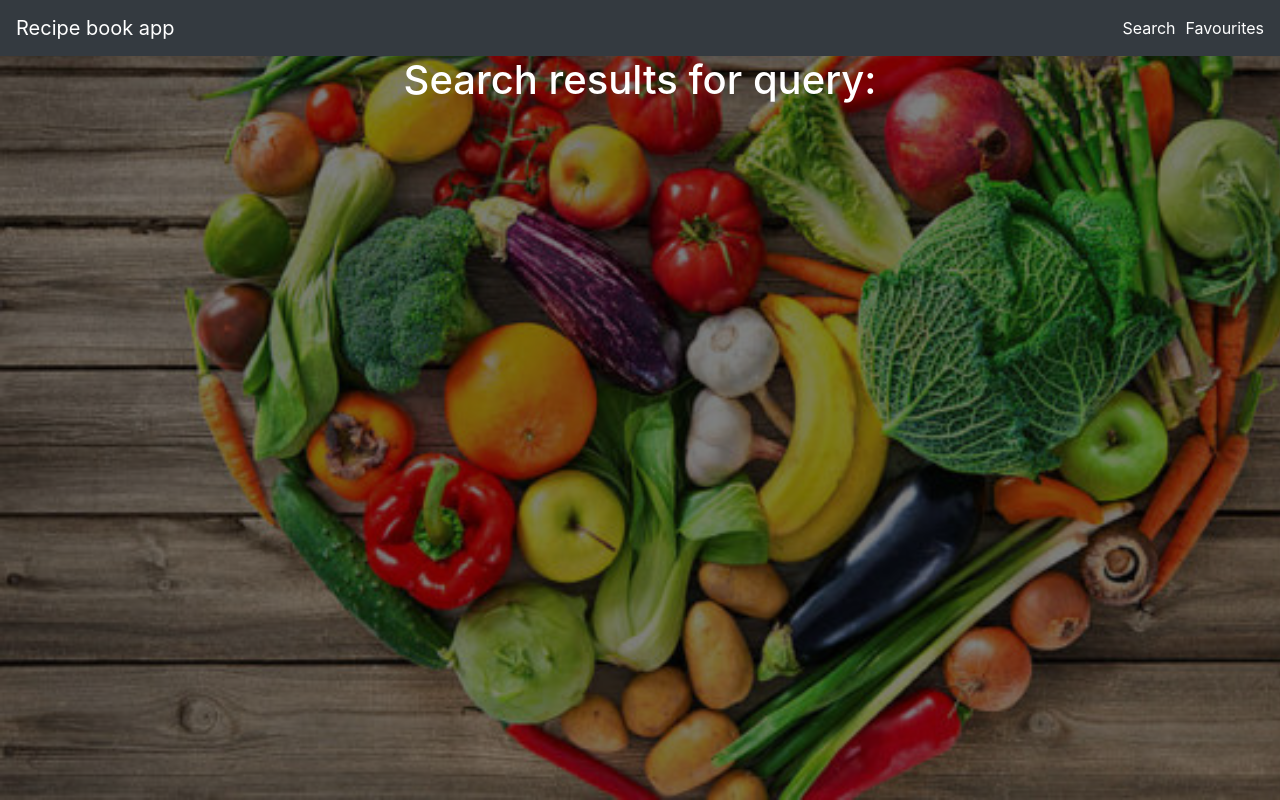
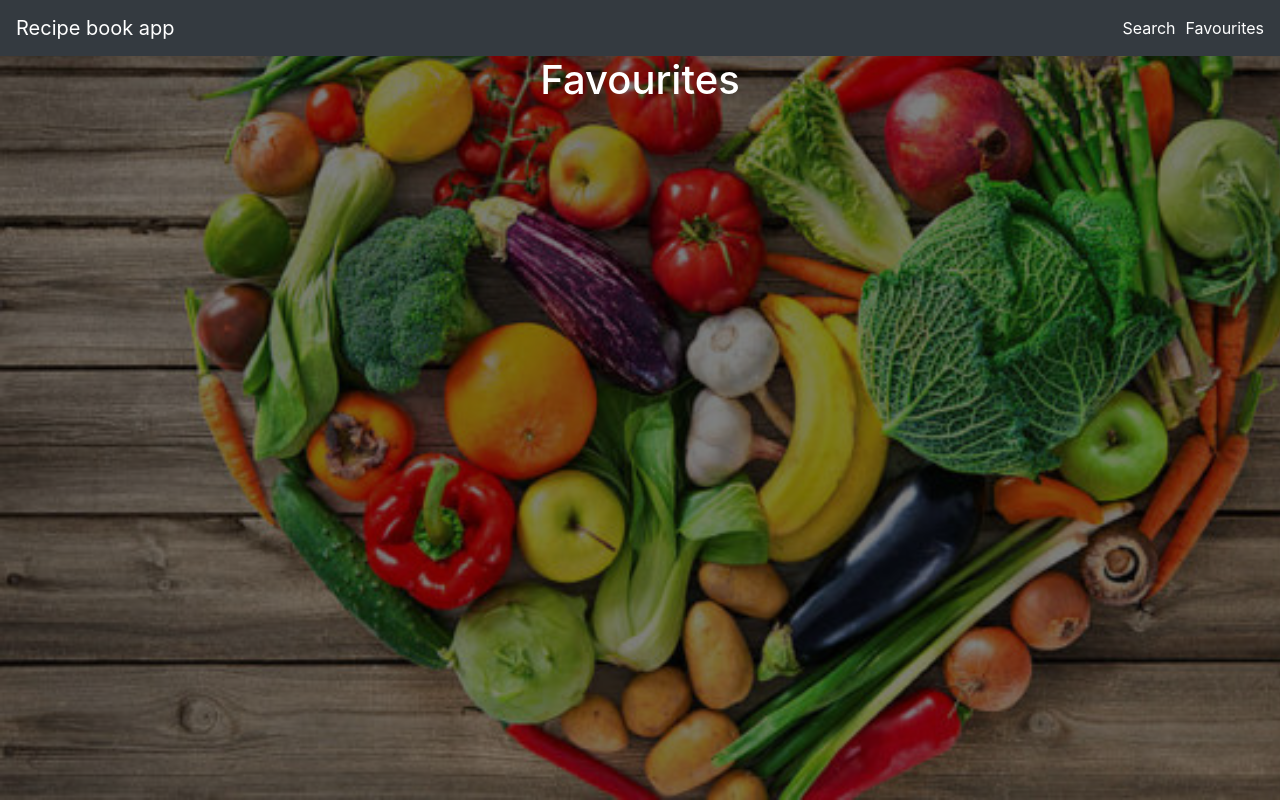
Before and after one commit to terza98/recipe-book-app, a React (Create React App) app: page /favourites in a window 1280 px wide. Built offline with nearby package versions, Linux system fonts and the light colour scheme.

Commit message:
Changed title for favourites page

```diff
--- a/src/components/SearchResult.js
+++ b/src/components/SearchResult.js
@@ -99,7 +99,9 @@ export default function SearchResult(props) {
 			) : (
 				<Container className="text-center">
 					<h1 style={{ marginBottom: '2%' }}>
-						Search results for query: {props.query}{' '}
+						{window.location.href.indexOf('favourites') > -1
+							? 'Favourites'
+							: `Search results for query: ${props.query}`}
 					</h1>
 					{error && (
 						<Alert
```
